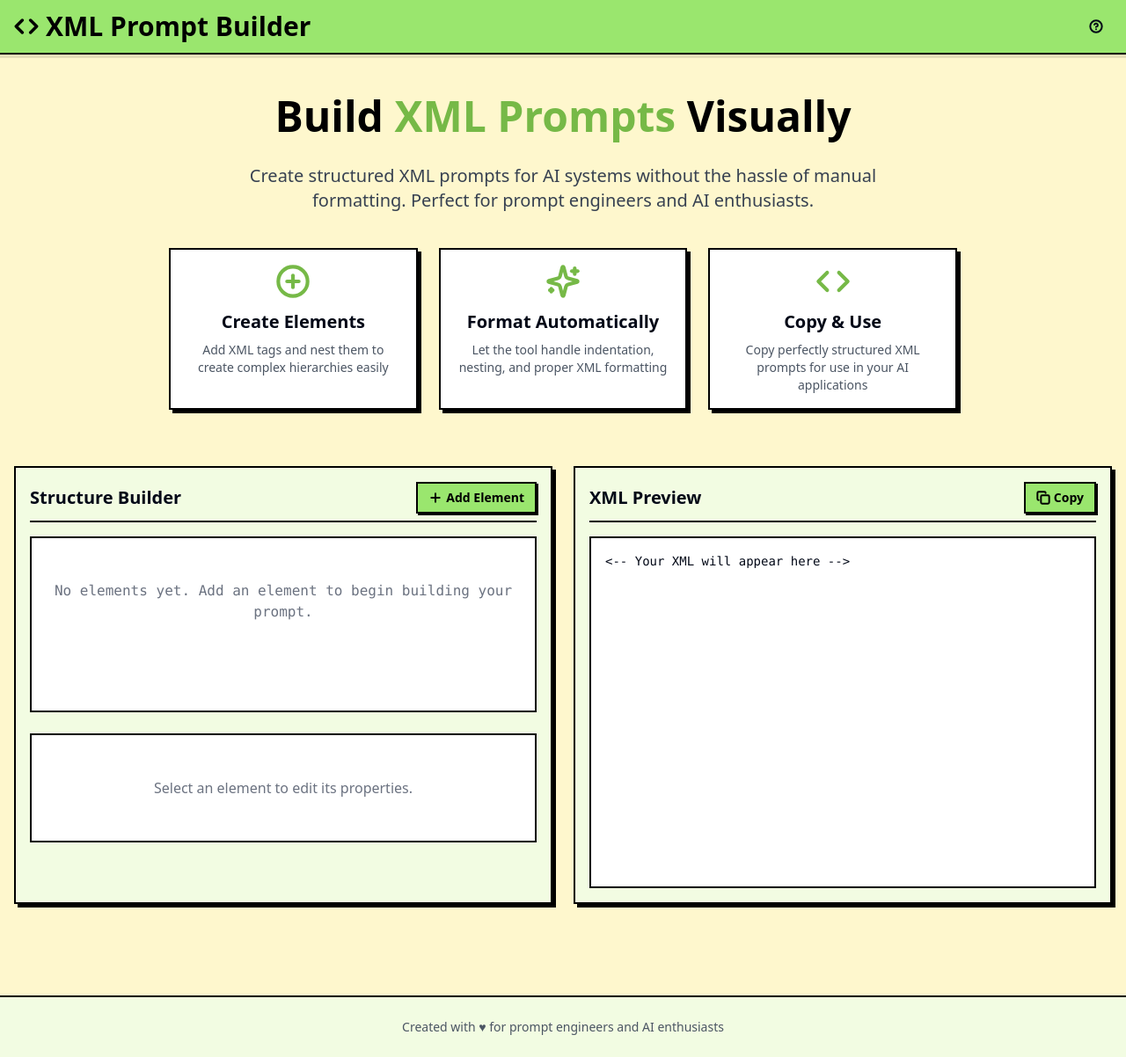
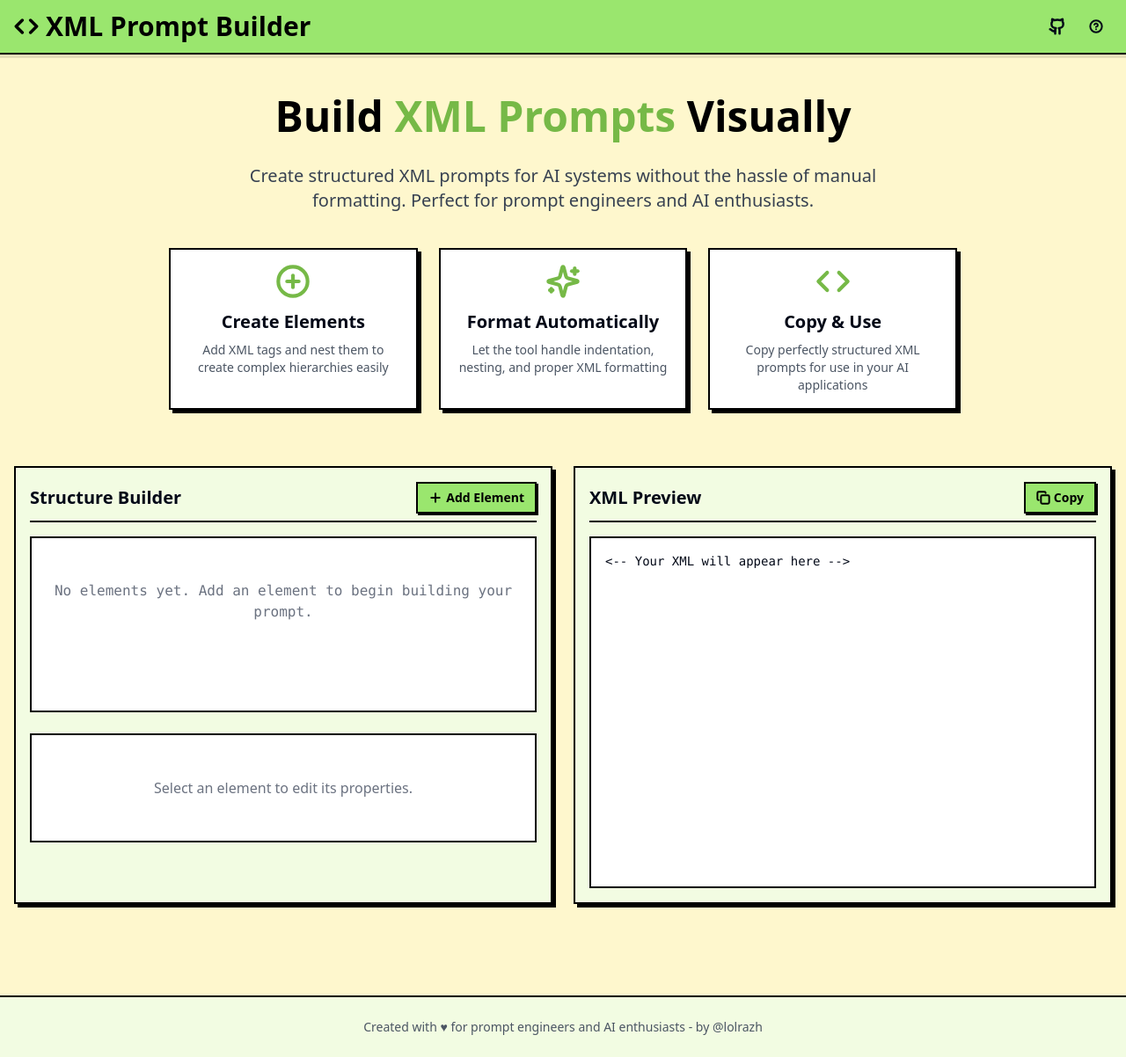
Before and after one commit to lolrazh/xml-prompt-builder, a React (Vite) app: page / in a window 1280 px wide. Shown: the whole page at 88% size. Built offline with nearby package versions, Linux system fonts and the light colour scheme.

Commit message:
feat: Improve UI and add GitHub link
- Updated the help dialog background color.
- Added a footer with a link to the user's GitHub profile.
- Added a GitHub repository link with an icon to the header.

```diff
--- a/src/components/HelpDialog.tsx
+++ b/src/components/HelpDialog.tsx
@@ -16,7 +16,7 @@ const HelpDialog: React.FC = () => {
           <HelpCircle className="h-5 w-5 stroke-[3]" />
         </Button>
       </DialogTrigger>
-      <DialogContent className="border-2 border-black rounded-none shadow-[4px_4px_0px_0px_rgba(0,0,0,1)] bg-[#FEF7CD]">
+      <DialogContent className="border-2 border-black rounded-none shadow-[4px_4px_0px_0px_rgba(0,0,0,1)] bg-[#F2FCE2]">
         <DialogHeader>
           <DialogTitle className="text-xl font-black">How to Use XML Prompt Builder</DialogTitle>
         </DialogHeader>
--- a/src/pages/Index.tsx
+++ b/src/pages/Index.tsx
@@ -2,7 +2,8 @@
 import React from 'react';
 import PromptBuilder from '../components/PromptBuilder';
 import HelpDialog from '../components/HelpDialog';
-import { Code, PlusCircle, Sparkles } from 'lucide-react';
+import { Code, Github, PlusCircle, Sparkles } from 'lucide-react';
+import { Button } from '@/components/ui/button';
 
 const Index = () => {
   return (
@@ -13,7 +14,17 @@ const Index = () => {
             <Code className="h-7 w-7 stroke-[3]" />
             <span>XML Prompt Builder</span>
           </h1>
-          <HelpDialog />
+          <div className="flex items-center gap-2">
+            <a
+              href="https://github.com/lolrazh"
+              target="_blank"
+              rel="noopener noreferrer"
+              className="h-9 w-9 flex items-center justify-center rounded-none hover:bg-[#9AE66E]/30"
+            >
+              <Github className="h-5 w-5 stroke-[3]" />
+            </a>
+            <HelpDialog />
+          </div>
         </div>
       </header>
 
@@ -61,7 +72,17 @@ const Index = () => {
 
       <footer className="border-t-2 border-black dark:border-gray-700 mt-16 py-6 bg-[#F2FCE2] dark:bg-gray-900">
         <div className="container mx-auto px-4 text-center text-sm text-gray-600 dark:text-gray-400">
-          <p>Created with ♥ for prompt engineers and AI enthusiasts</p>
+          <p>Created with ♥ for prompt engineers and AI enthusiasts
+            {" - "}
+            <a
+              href="https://github.com/lolrazh"
+              target="_blank"
+              rel="noopener noreferrer"
+              className="font-medium hover:underline"
+            >
+              by @lolrazh
+            </a>
+          </p>
         </div>
       </footer>
     </div>
```
